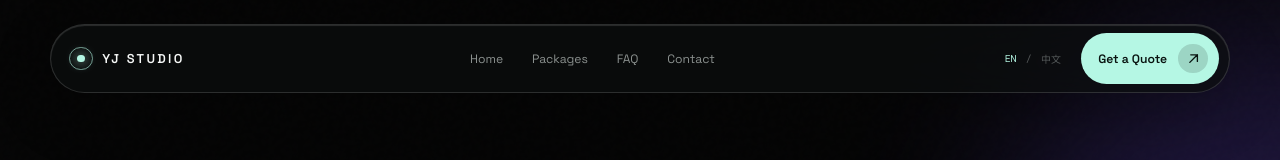
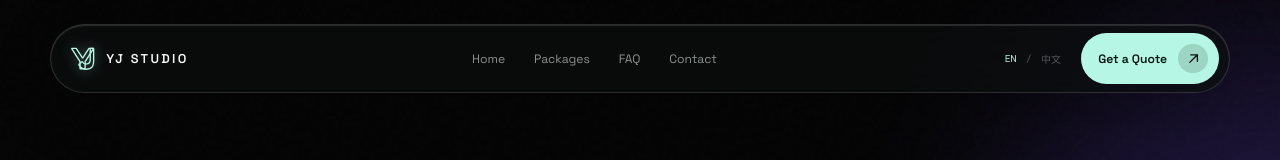
Before and after one commit to YJ0411/YJ-Studio, a React (Vite) app: page / in a window 1280 px wide. Shown: the top 160 px of the page. Built offline with nearby package versions, Linux system fonts and the light colour scheme.

Commit message:
Add YJ monogram logo and favicon

```diff
--- a/index.html
+++ b/index.html
@@ -5,6 +5,7 @@
     <meta name="viewport" content="width=device-width, initial-scale=1.0" />
     <meta name="theme-color" content="#050505" />
     <meta name="description" content="YJ Studio builds professional websites and practical web applications for businesses, professionals, and individuals." />
+    <link rel="icon" type="image/svg+xml" href="%BASE_URL%favicon.svg" />
     <title>YJ Studio — Websites and web applications</title>
   </head>
   <body>
--- a/src/App.jsx
+++ b/src/App.jsx
@@ -72,7 +72,9 @@ function App() {
   return <main className="page-shell"><div className="mesh mesh-purple" aria-hidden="true" /><div className="mesh mesh-mint" aria-hidden="true" /><div className="grain" aria-hidden="true" /><Nav t={t} language={language} setLanguage={setLanguage} go={go} />{route === 'home' && <HomePage t={t} go={go} />}{route === 'custom-build' && <CustomBuildPage t={t} go={go} />}{route === 'faq' && <FaqPage t={t} />}{route === 'contact' && <ContactPage t={t} />}<Footer t={t} go={go} /></main>
 }
 
-function Logo({ go }) { return <button className="brand" type="button" onClick={() => go('home')} aria-label="YJ Studio home"><span className="brand-mark"><span /></span><span>YJ STUDIO</span></button> }
+function LogoMark() { return <svg className="logo-mark" viewBox="0 0 64 64" aria-hidden="true"><path d="M6 8h11l15 23L47 8h11L38 39v17H26V39L6 8Z" /><path d="M50 8h8v31c0 11-6 18-17 18-8 0-14-4-18-11l8-7c2 4 5 6 9 6 6 0 10-4 10-10V8Z" /></svg> }
+
+function Logo({ go }) { return <button className="brand" type="button" onClick={() => go('home')} aria-label="YJ Studio home"><LogoMark /><span>YJ STUDIO</span></button> }
 
 function Nav({ t, language, setLanguage, go }) {
   const [menuOpen, setMenuOpen] = useState(false)
--- a/src/styles.css
+++ b/src/styles.css
@@ -69,8 +69,8 @@ a { color: inherit; text-decoration: none; }
 }
 
 .brand { display: inline-flex; align-items: center; gap: 0.6rem; font-size: 0.8rem; font-weight: 600; letter-spacing: 0.18em; }
-.brand-mark { display: grid; place-items: center; width: 1.45rem; height: 1.45rem; border: 1px solid rgba(181, 247, 228, 0.6); border-radius: 50%; }
-.brand-mark span { width: 0.44rem; height: 0.44rem; border-radius: 50%; background: var(--mint); box-shadow: 0 0 12px var(--mint); }
+.logo-mark { width: 1.7rem; height: 1.7rem; fill: none; stroke: var(--mint); stroke-width: 3.2; stroke-linecap: square; stroke-linejoin: bevel; filter: drop-shadow(0 0 7px rgba(181, 247, 228, 0.42)); transition: color 600ms var(--curve), filter 600ms var(--curve); }
+.brand:hover .logo-mark { color: var(--text); filter: drop-shadow(0 0 8px rgba(181, 247, 228, 0.64)); }
 .nav-links { display: flex; align-items: center; gap: 1.8rem; margin-left: auto; color: var(--muted); font-size: 0.76rem; }
 .nav-links a { transition: color 600ms var(--curve); }
 .nav-links a:hover { color: var(--text); }
```
Also changed, not shown: public/favicon.svg (added).
